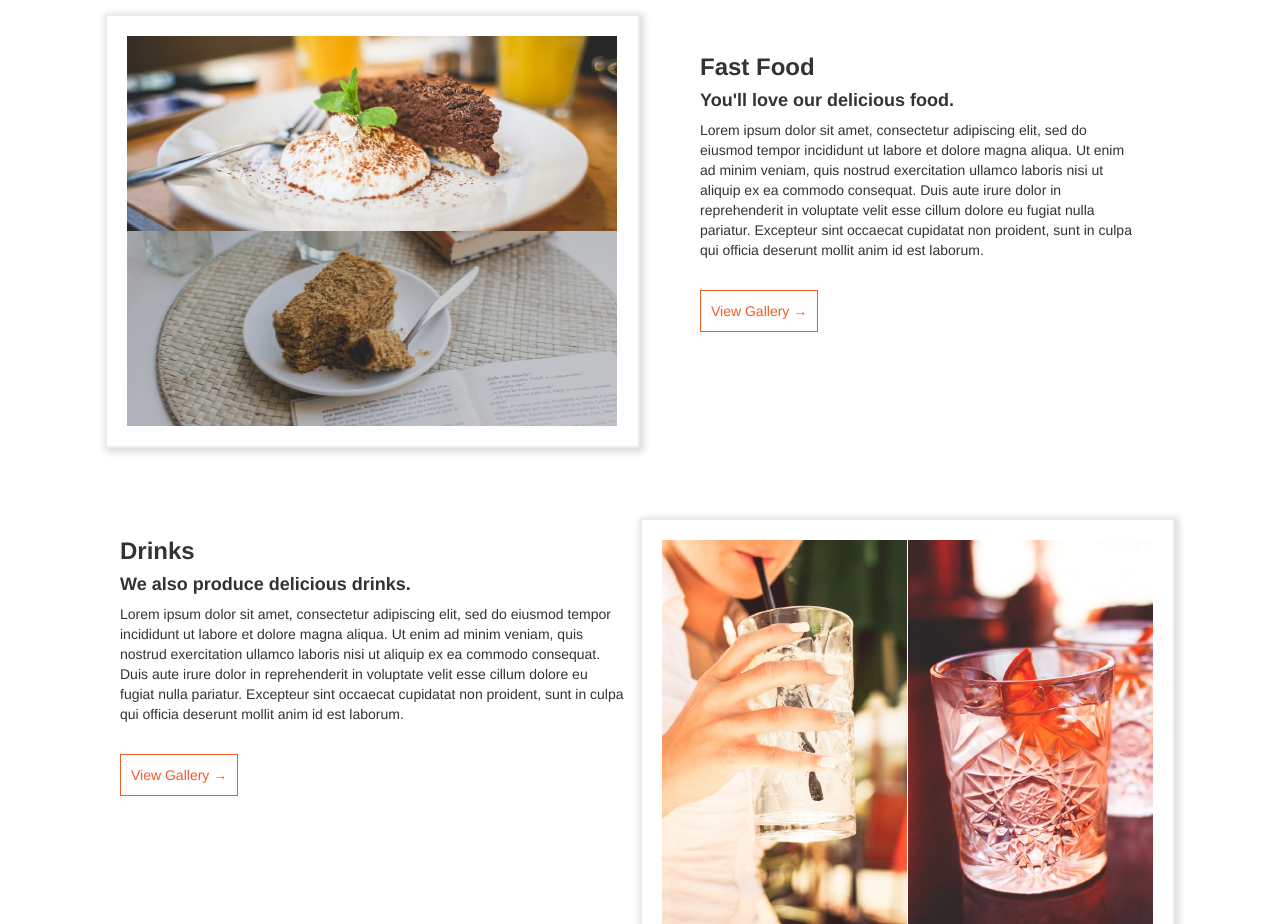
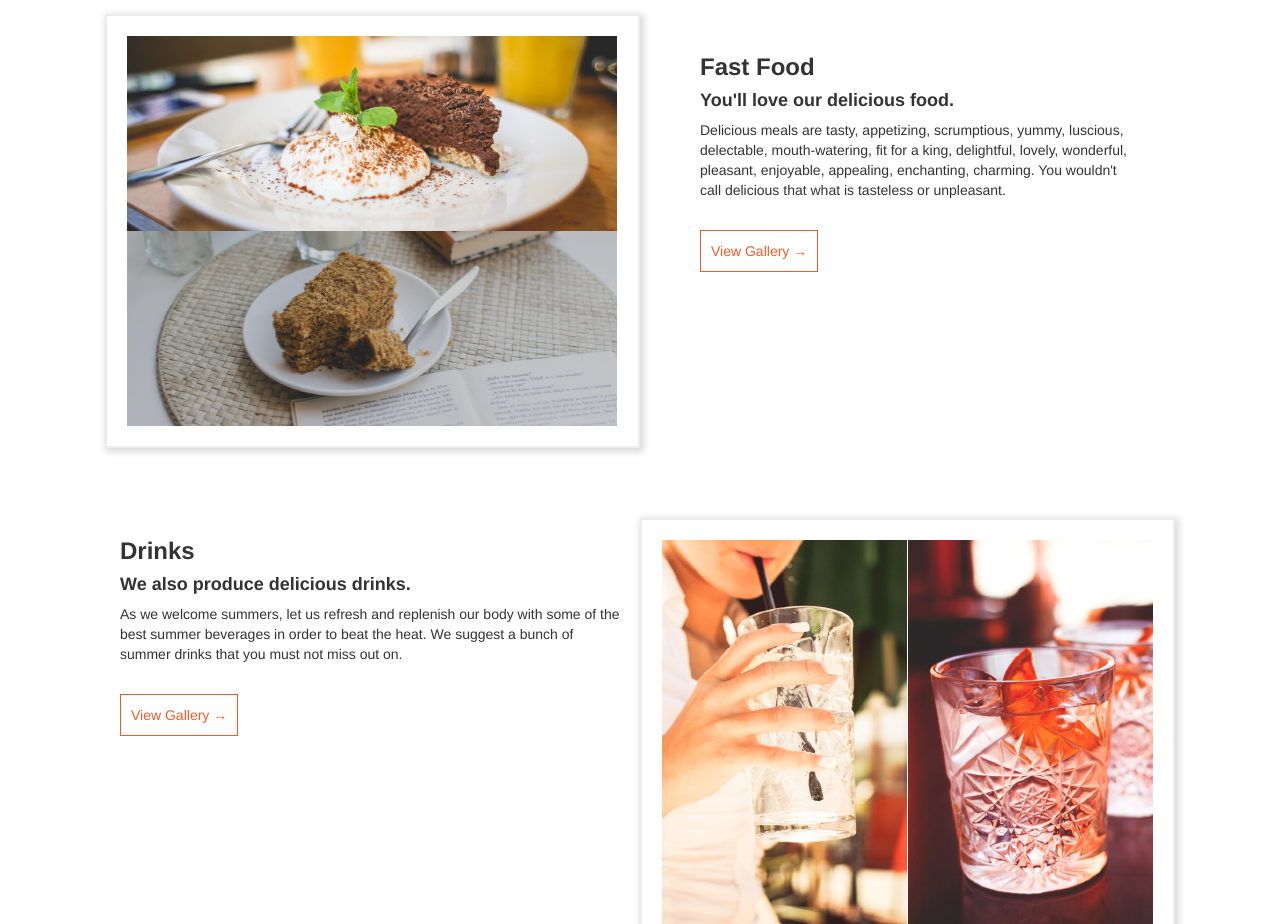
Before and after one commit to patelnagendra1/IIITN-Canteen, a plain HTML site: page index.html in a window 1280 px wide. Shown: the part 1000-1924 px from the top of the page. Drawn offline with Linux system fonts and the light colour scheme.

Commit message:
Update index.html

```diff
--- a/index.html
+++ b/index.html
@@ -110,7 +110,7 @@
                     <div class="fastFood">
                         <h3>Fast Food</h3>
                         <h4>You'll love our delicious food.</h4>
-                        <p>Lorem ipsum dolor sit amet, consectetur adipiscing elit, sed do eiusmod tempor incididunt ut labore et dolore magna aliqua. Ut enim ad minim veniam, quis nostrud exercitation ullamco laboris nisi ut aliquip ex ea commodo consequat. Duis aute irure dolor in reprehenderit in voluptate velit esse cillum dolore eu fugiat nulla pariatur. Excepteur sint occaecat cupidatat non proident, sunt in culpa qui officia deserunt mollit anim id est laborum.</p>
+                        <p>Delicious meals are tasty, appetizing, scrumptious, yummy, luscious, delectable, mouth-watering, fit for a king, delightful, lovely, wonderful, pleasant, enjoyable, appealing, enchanting, charming. You wouldn't call delicious that what is tasteless or unpleasant.</p>
                         <button type="button" name="button">View Gallery &rarr;</button>
                     </div>
                 </div>
@@ -121,7 +121,7 @@
 
                     <h3>Drinks</h3>
                     <h4>We also produce delicious drinks.</h4>
-                    <p>Lorem ipsum dolor sit amet, consectetur adipiscing elit, sed do eiusmod tempor incididunt ut labore et dolore magna aliqua. Ut enim ad minim veniam, quis nostrud exercitation ullamco laboris nisi ut aliquip ex ea commodo consequat. Duis aute irure dolor in reprehenderit in voluptate velit esse cillum dolore eu fugiat nulla pariatur. Excepteur sint occaecat cupidatat non proident, sunt in culpa qui officia deserunt mollit anim id est laborum.</p>
+                    <p>As we welcome summers, let us refresh and replenish our body with some of the best summer beverages in order to beat the heat. We suggest a bunch of summer drinks that you must not miss out on.</p>
                     <button type="button" name="button">View Gallery &rarr;</button>
                 </div>
 
```
